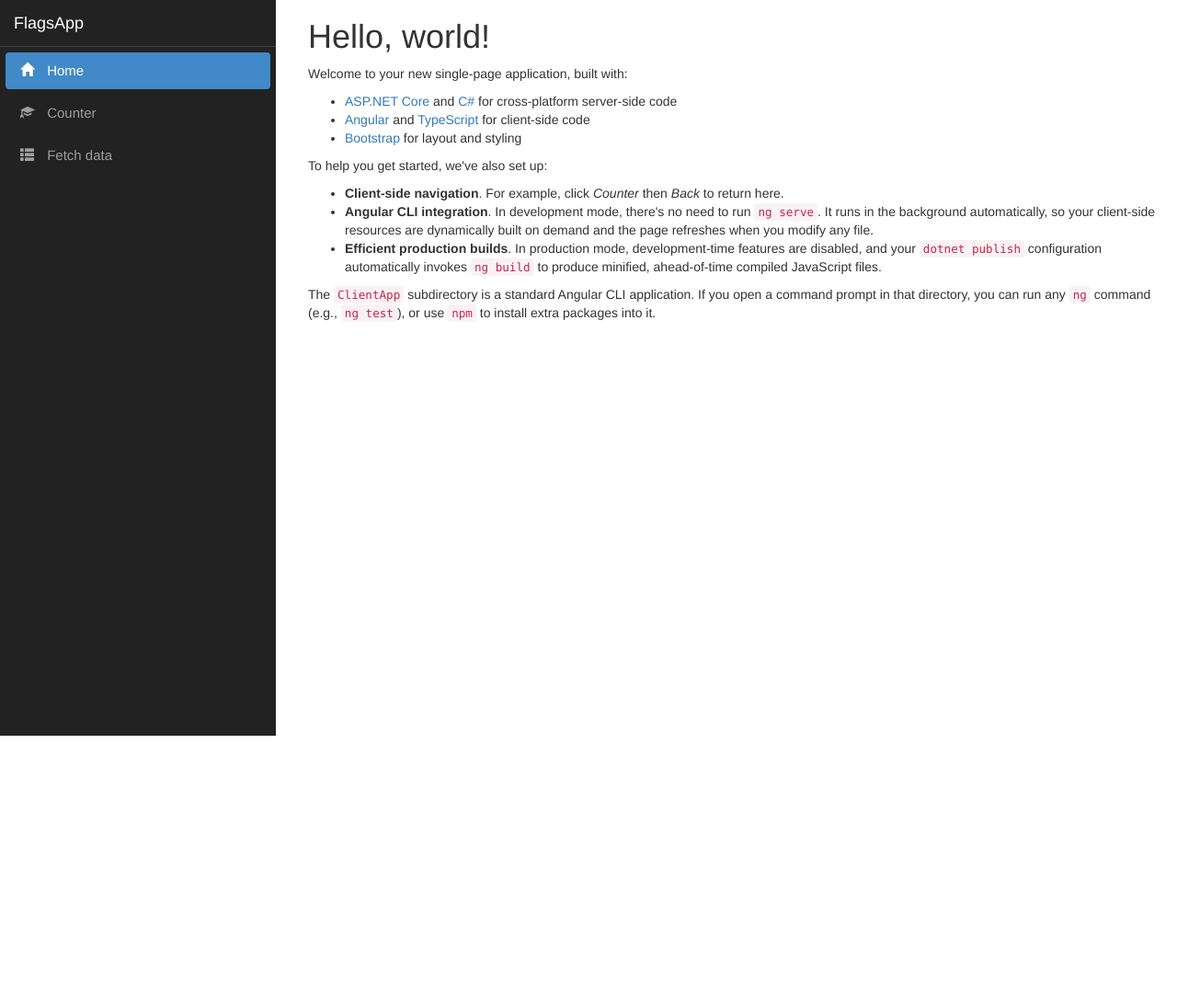
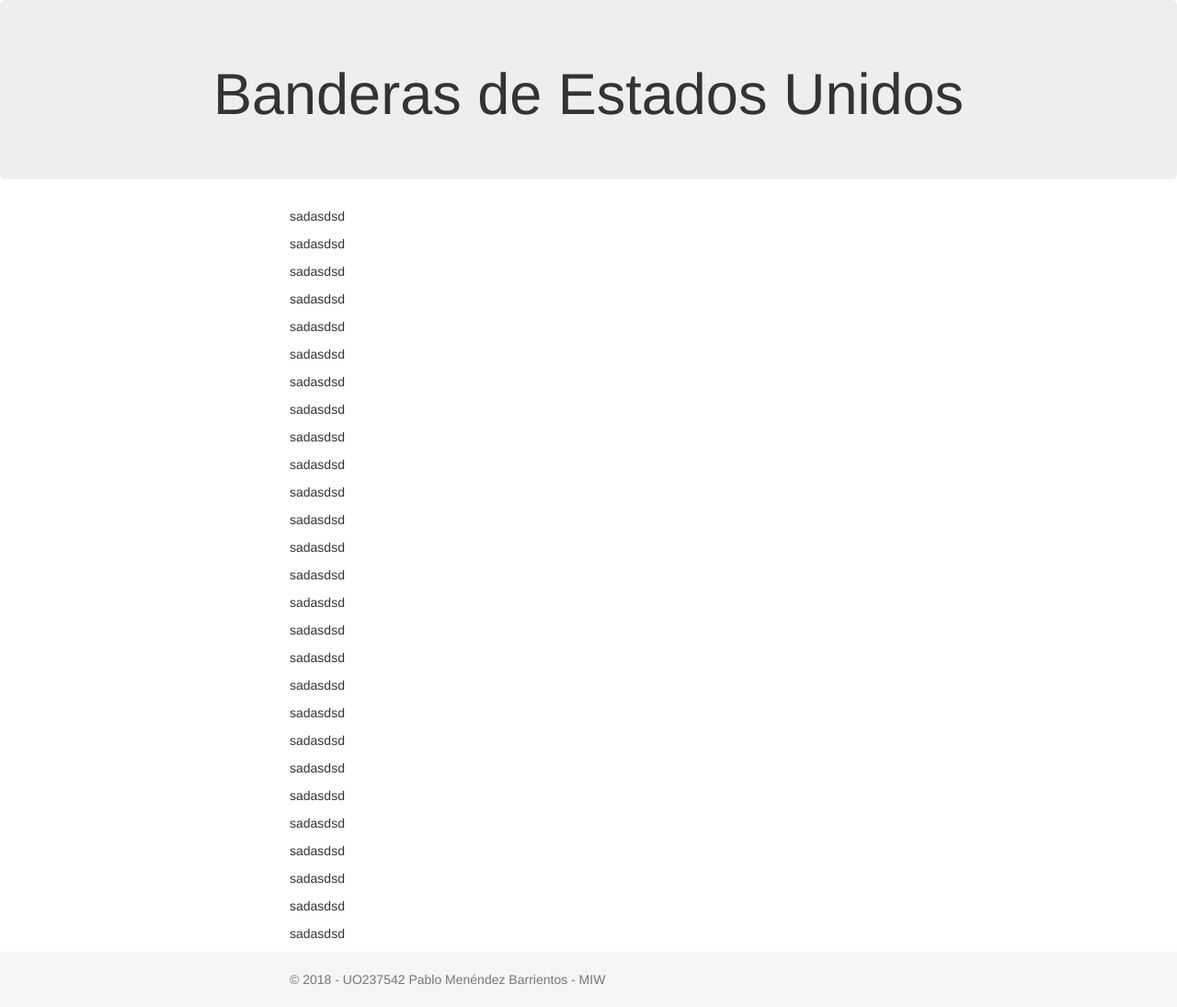
Before and after one commit to BarriP/FlagsApp, an Angular app in the folder FlagsApp/ClientApp/: page / in a window 1280 px wide. Shown: the whole page at 92% size. Before the commit the page ends 800 px from the top, so only its background shows below. Built offline with nearby package versions, Linux system fonts and the light colour scheme.

Commit message:
Esqueleto de home completado

```diff
--- a/FlagsApp/ClientApp/src/app/app.component.css
+++ b/FlagsApp/ClientApp/src/app/app.component.css
@@ -4,3 +4,33 @@
     padding-top: 50px;
   }
 }
+
+.footer {
+  position: absolute;
+  bottom: 0;
+  width: 100%;
+  height: 60px;
+  background-color: #f5f5f5;
+}
+
+@media (max-width: 370px) {
+  .footer {
+    height: 90px;
+  }
+}
+
+.container {
+  width: auto;
+  max-width: 680px;
+  padding: 0 15px;
+}
+
+.container .text-muted {
+  margin: 20px 0;
+}
+
+.container-fluid {
+  width: 100%;
+  padding-left: 0;
+  padding-right: 0;
+}
--- a/FlagsApp/ClientApp/src/app/app.component.html
+++ b/FlagsApp/ClientApp/src/app/app.component.html
@@ -1,10 +1,23 @@
-<div class='container-fluid'>
+<div class="container-fluid">
+  <div class="jumbotron">
+    <h1 class="text-center">Banderas de Estados Unidos</h1>
+    <!-- PONER ELEMENTO HEADER -->
+  </div>
+</div>
+
+<main class='container'>
   <div class='row'>
     <div class='col-sm-3'>
       <app-nav-menu></app-nav-menu>
     </div>
     <div class='col-sm-9 body-content'>
-      <router-outlet></router-outlet>
+
     </div>
   </div>
-</div>
+</main>
+
+<footer class="footer">
+  <div class="container">
+    <p class="text-muted">© 2018 - UO237542 Pablo Menéndez Barrientos - MIW</p>
+  </div>
+</footer>
--- a/FlagsApp/ClientApp/src/app/app.module.ts
+++ b/FlagsApp/ClientApp/src/app/app.module.ts
@@ -23,9 +23,7 @@ import { FetchDataComponent } from './fetch-data/fetch-data.component';
     HttpClientModule,
     FormsModule,
     RouterModule.forRoot([
-      { path: '', component: HomeComponent, pathMatch: 'full' },
-      { path: 'counter', component: CounterComponent },
-      { path: 'fetch-data', component: FetchDataComponent },
+      { path: '', component: NavMenuComponent, pathMatch: 'full' }
     ])
   ],
   providers: [],
--- a/FlagsApp/ClientApp/src/app/nav-menu/nav-menu.component.html
+++ b/FlagsApp/ClientApp/src/app/nav-menu/nav-menu.component.html
@@ -1,33 +1 @@
-<div class='main-nav'>
-    <div class='navbar navbar-inverse'>
-        <div class='navbar-header'>
-            <button type='button' class='navbar-toggle' data-toggle='collapse' data-target='.navbar-collapse' [attr.aria-expanded]='isExpanded' (click)='toggle()'>
-                <span class='sr-only'>Toggle navigation</span>
-                <span class='icon-bar'></span>
-                <span class='icon-bar'></span>
-                <span class='icon-bar'></span>
-            </button>
-            <a class='navbar-brand' [routerLink]='["/"]'>FlagsApp</a>
-        </div>
-        <div class='clearfix'></div>
-        <div class='navbar-collapse collapse' [ngClass]='{ "in": isExpanded }'>
-            <ul class='nav navbar-nav'>
-                <li [routerLinkActive]='["link-active"]' [routerLinkActiveOptions]='{ exact: true }'>
-                    <a [routerLink]='["/"]' (click)='collapse()'>
-                        <span class='glyphicon glyphicon-home'></span> Home
-                    </a>
-                </li>
-                <li [routerLinkActive]='["link-active"]'>
-                    <a [routerLink]='["/counter"]' (click)='collapse()'>
-                        <span class='glyphicon glyphicon-education'></span> Counter
-                    </a>
-                </li>
-                <li [routerLinkActive]='["link-active"]'>
-                    <a [routerLink]='["/fetch-data"]' (click)='collapse()'>
-                        <span class='glyphicon glyphicon-th-list'></span> Fetch data
-                    </a>
-                </li>
-            </ul>
-        </div>
-    </div>
-</div>
+<p>sadasdsd</p><p>sadasdsd</p><p>sadasdsd</p><p>sadasdsd</p><p>sadasdsd</p><p>sadasdsd</p><p>sadasdsd</p><p>sadasdsd</p><p>sadasdsd</p><p>sadasdsd</p><p>sadasdsd</p><p>sadasdsd</p><p>sadasdsd</p><p>sadasdsd</p><p>sadasdsd</p><p>sadasdsd</p><p>sadasdsd</p><p>sadasdsd</p><p>sadasdsd</p><p>sadasdsd</p><p>sadasdsd</p><p>sadasdsd</p><p>sadasdsd</p><p>sadasdsd</p><p>sadasdsd</p><p>sadasdsd</p><p>sadasdsd</p><p>sadasdsd</p><p>sadasdsd</p>
--- a/FlagsApp/ClientApp/src/styles.css
+++ b/FlagsApp/ClientApp/src/styles.css
@@ -1 +1,10 @@
 /* You can add global styles to this file, and also import other style files */
+html {
+  position: relative;
+  min-height: 100%;
+}
+
+body {
+  /* Margin bottom by footer height */
+  margin-bottom: 60px;
+}
```
